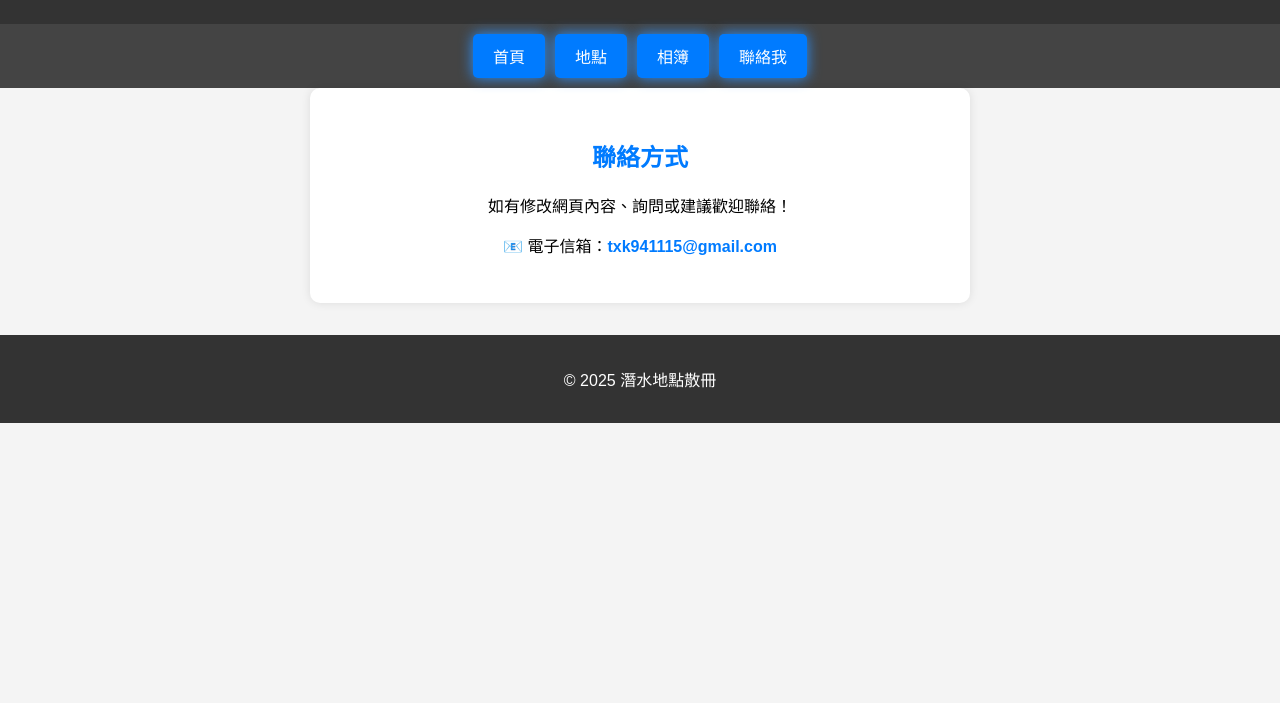
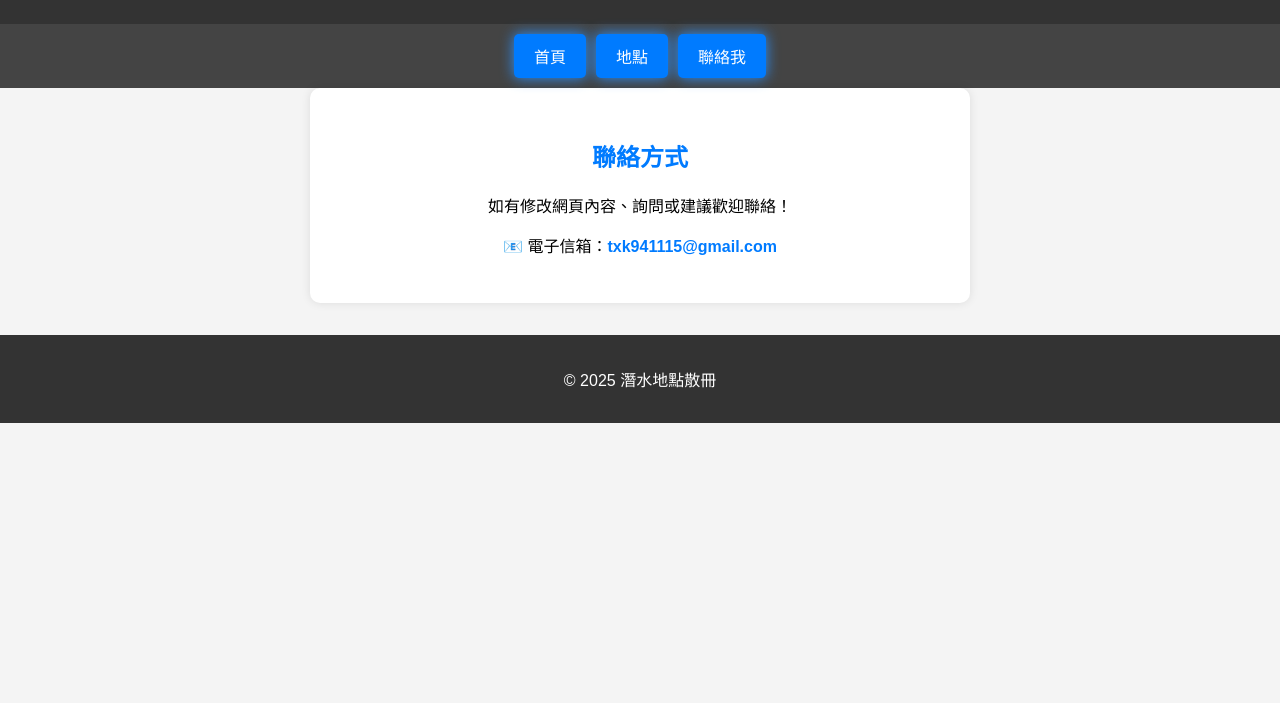
Before and after one commit to TinJingYuan/VS-code, a plain HTML site: page contact.html in a window 1280 px wide. Shown: the part 97-800 px from the top of the page. Drawn offline with Linux system fonts and the light colour scheme.

Commit message:
Add files via upload

```diff
--- a/contact.html
+++ b/contact.html
@@ -91,7 +91,6 @@
   <nav>
     <button onclick="navigate('index.html')">首頁</button>
     <button onclick="navigate('journey.html')">地點</button>
-    <button onclick="navigate('gallery.html')">相簿</button>
     <button onclick="navigate('contact.html')">聯絡我</button>
   </nav>
   <main>
```
